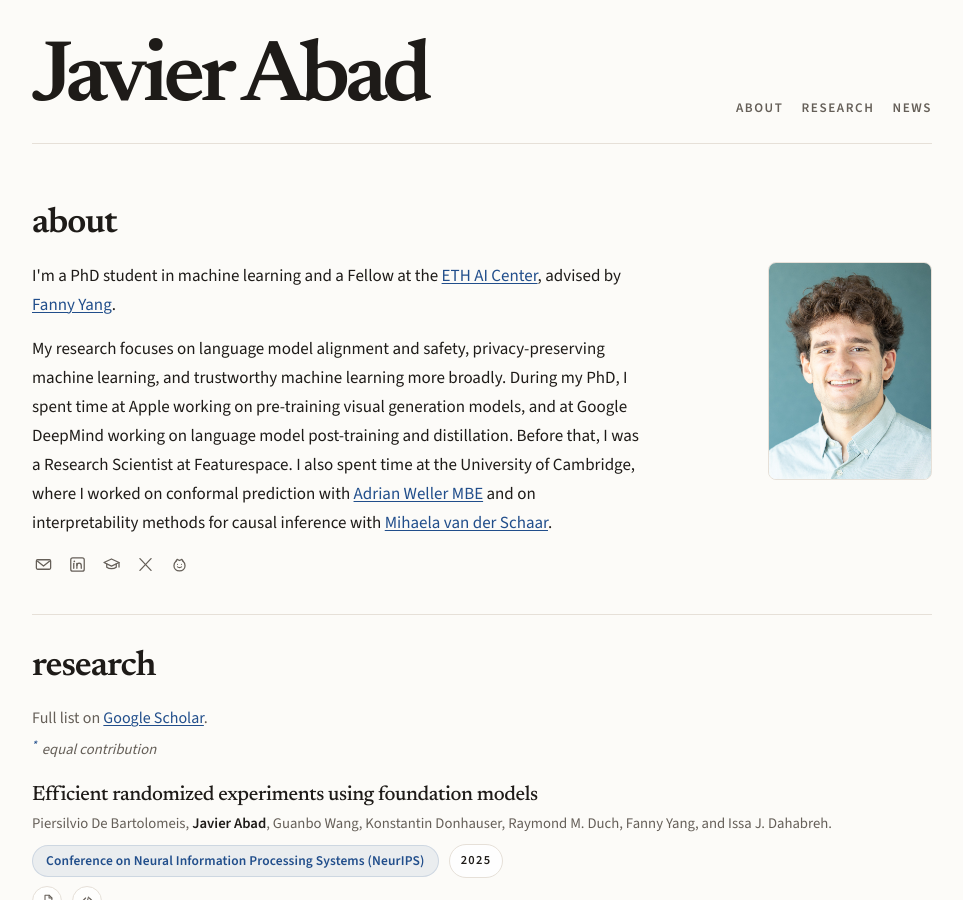
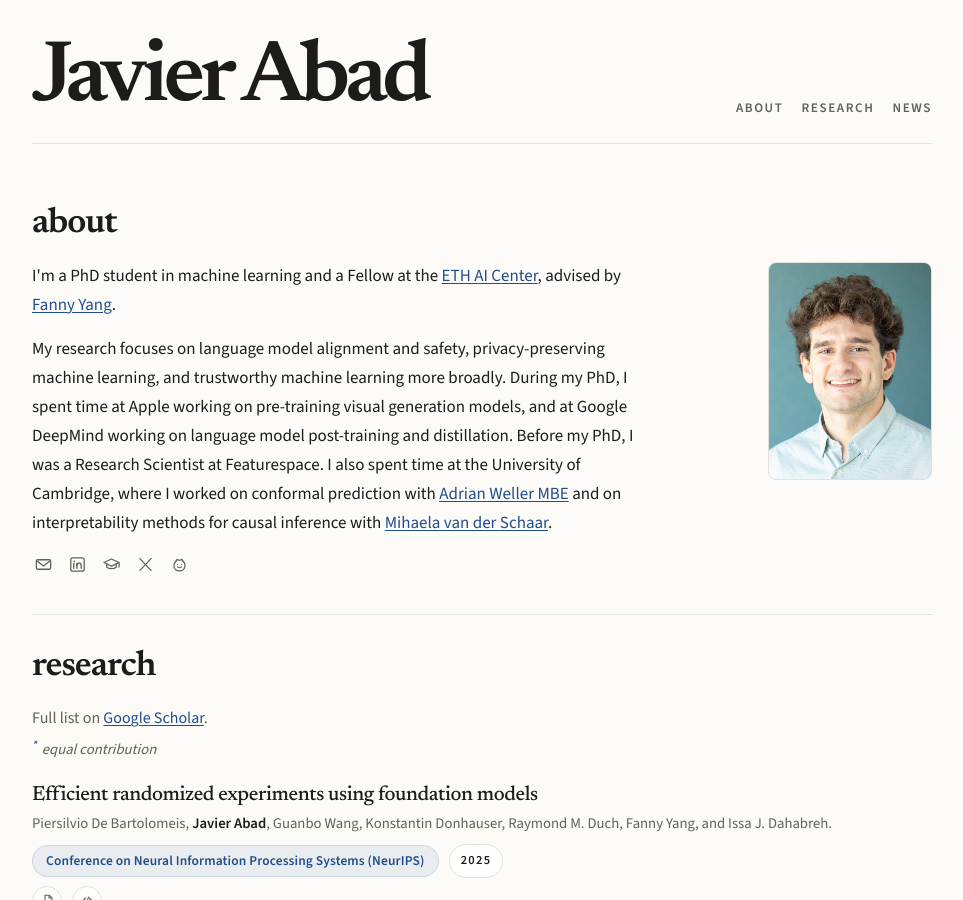
Before and after one commit to jaabmar/jaabmar.github.io, a Jekyll site: the page built from index.html, in a window 1280 px wide and 900 px high. Shown: the whole window, without its empty margins (158-1121 px from the left). Built offline with Jekyll 4.4.1, drawn with Linux system fonts in a browser that asks for light colours.

Commit message:
Update About

```diff
--- a/index.html
+++ b/index.html
@@ -32,7 +32,7 @@ image: /artifacts/social-preview.png
             My research focuses on language model alignment and safety, privacy-preserving machine learning,
             and trustworthy machine learning more broadly.
             During my PhD, I spent time at Apple working on pre-training visual generation models, and at
-            Google DeepMind working on language model post-training and distillation. Before that, I was a
+            Google DeepMind working on language model post-training and distillation. Before my PhD, I was a
             Research Scientist at Featurespace.
             I also spent time at the University of Cambridge, where I worked on conformal prediction with
             <a href="https://mlg.eng.cam.ac.uk/adrian/" target="_blank" rel="noreferrer">Adrian Weller MBE</a>
```
